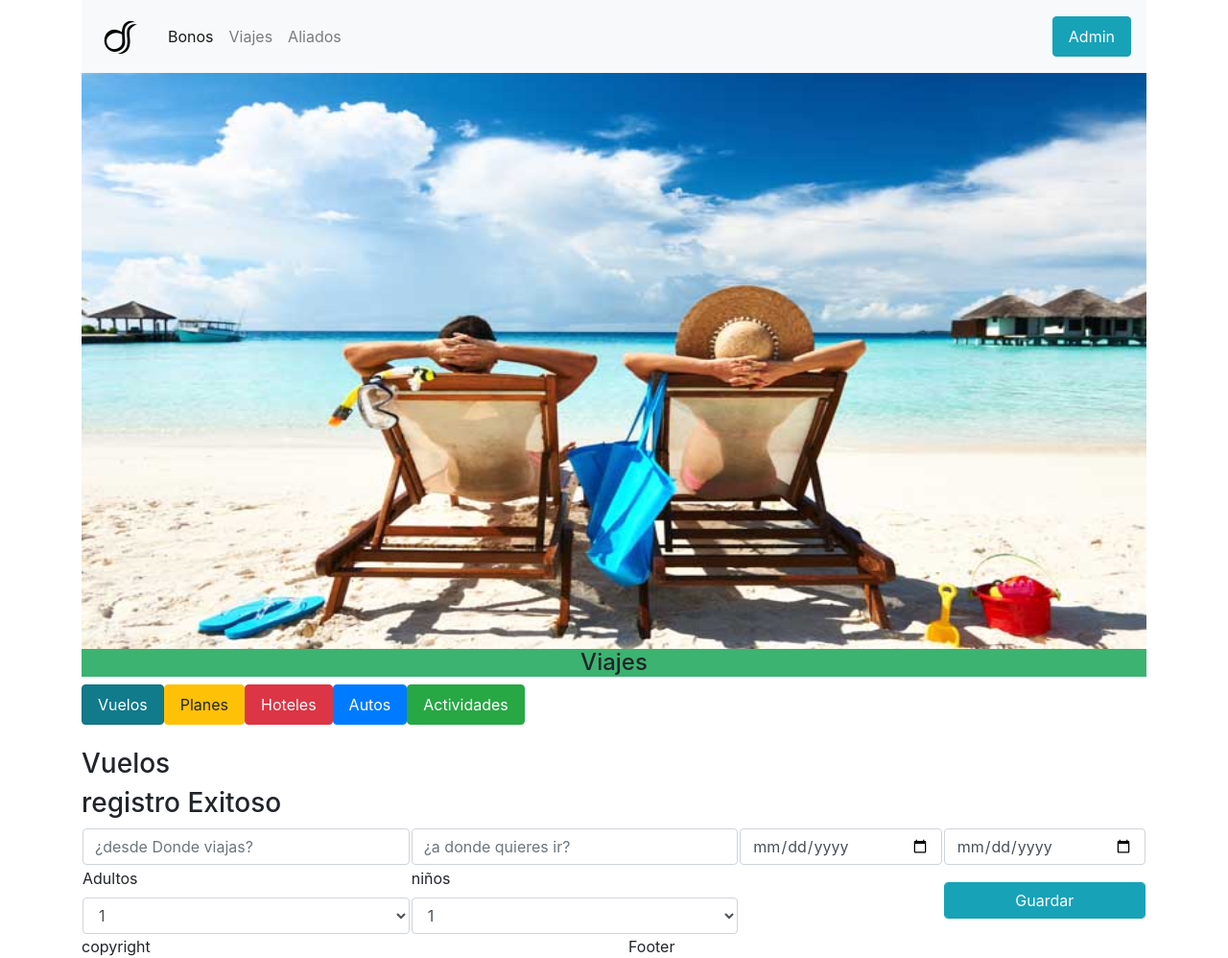
After one commit to BrayanDeveloper/shoper, a Django app: page /viajes/ in a window 1280 px wide. The commit adds this page. Shown: the whole page at 96% size. Run offline with Django 3.2, Linux system fonts and the light colour scheme; parts of the project's set-up code (start-up, migrations or seed data) failed here and were passed over; some libraries are stand-ins or nearby versions.

Commit message:
registro de vuelos desde viajes

```diff
--- a/apps/bonos/urls.py
+++ b/apps/bonos/urls.py
@@ -1,5 +1,5 @@
 from django.urls import path, include
 from apps.bonos.views import index_bonos
 urlpatterns = [
-    path('', index_bonos),
+    path('', index_bonos, name="index_bonos"),
 ]
--- a/apps/viajes/models.py
+++ b/apps/viajes/models.py
@@ -11,11 +11,6 @@ class Vuelo(models.Model):
 	numero_adultos = models.IntegerField(choices=numeroAdulto, default=1)
 	numeroNinos = ((1,'1'),(2,'2'),(1,'1'),(3,'3'),(4,'4'),(5,'5'),(6,'6'),(7,'7'))
 	numero_ninos = models.IntegerField(choices=numeroNinos, default=1)
-	tipo = (('cualquiera','cualquiera'),('economica','economica'),('ejecutiva','ejecutiva'),('primera_clase','primera clase'))
-	tipo_cabina = models.CharField(choices=tipo, default=1, max_length=40)
-	aerolinea = models.CharField(max_length=30)
-	hora_salida = models.TimeField(blank=True)
-	hora_regreso = models.TimeField(blank=True)
 	fecha_vuelo = models.DateField(default=datetime.date.today)
 
 class Plan(models.Model):
--- /dev/null
+++ b/apps/viajes/urls.py
@@ -0,0 +1,5 @@
+from django.urls import path, include
+from apps.viajes.views import index_viajes
+urlpatterns = [
+    path('', index_viajes, name="index_viajes"),
+]
--- a/apps/viajes/views.py
+++ b/apps/viajes/views.py
@@ -1,3 +1,17 @@
 from django.shortcuts import render
+from apps.viajes.models import Vuelo
+# Create your views here.
+def index_viajes(request):
+	if request.method == "POST":
+		desde = request.POST.get('desde')
+		donde = request.POST.get('donde')
+		cuando_viajas = request.POST.get('cuando_viajas')
+		cuando_vuelves = request.POST.get('cuando_vuelves')
+		adultos = request.POST.get('adultos')
+		ninos = request.POST.get('ninos')
 
-# Create your views here.
+		registro = Vuelo(desde=desde, hasta=donde, cuando_viaja=cuando_viajas, cuando_vuelve=cuando_vuelves, numero_adultos=adultos, numero_ninos=ninos)
+		registro.save()
+
+
+	return render(request, 'viajes/index.html', {'registro':'registro Exitoso'})
--- a/shoper/urls.py
+++ b/shoper/urls.py
@@ -21,4 +21,5 @@ urlpatterns = [
     path('', include('apps.muestra.urls'), name="muestra"),
     path('bonos/', include('apps.bonos.urls'), name="bonos"),
     path('aliados/', include('apps.aliados.urls'), name="aliados"),
+    path('viajes/', include('apps.viajes.urls'), name="viajes"),
 ]
--- a/templates/base/base.html
+++ b/templates/base/base.html
@@ -32,7 +32,7 @@
         <a class="nav-link" href="/bonos">Bonos <span class="sr-only">(current)</span></a>
       </li>
       <li class="nav-item">
-        <a class="nav-link" href="">Viajes</a>
+        <a class="nav-link" href="/viajes">Viajes</a>
       </li>
       <!--<li class="nav-item dropdown">
         <a class="nav-link dropdown-toggle" href="#" id="navbarDropdown" role="button" data-toggle="dropdown" aria-haspopup="true" aria-expanded="false">
@@ -49,6 +49,7 @@
         <a class="nav-link" href="/aliados">Aliados</a>
       </li>
     </ul>
+    <a class="nav-link btn btn-info" href="/admin">Admin</a>
     <!--<form class="form-inline my-2 my-lg-0">
       <input class="form-control mr-sm-2" type="search" placeholder="Search" aria-label="Search">
       <button class="btn btn-outline-success my-2 my-sm-0" type="submit">Search</button>
@@ -66,7 +67,16 @@
 	{% endblock %}
 
 	{% block footer %}
-	<h5>Footer</h5>
+	<div class="container">
+    <div class="row">
+      <div class="col-sm-6">
+        copyright
+      </div>
+      <div class="col-sm-6">
+        Footer
+      </div>
+    </div>
+  </div>
 	{% endblock %}
     <!-- Optional JavaScript -->
     <!-- jQuery first, then Popper.js, then Bootstrap JS -->
--- /dev/null
+++ b/templates/viajes/index.html
@@ -0,0 +1,150 @@
+{% extends 'base/base.html' %}
+{% load staticfiles %}
+{% block title %}
+puntos
+{% endblock %}
+{% block content %}
+<div class="container">
+	<div class="row">
+		<div class="col-md-12">
+			<img src="{% static 'img/viajes.jpg' %}" width="100%" height="600px" alt=""><br>
+			<h1 style="text-align: center; background-color: mediumseagreen;"><legend>Viajes</legend></h1>
+
+		</div>
+	</div>
+	<div class="row">
+		<div class="col-sm-12">
+			<ul class="nav md-pills pills-secondary">
+  <li class="nav-item">
+    <a class="nav-link active btn btn-info" data-toggle="tab" href="#panel11" role="tab">Vuelos</a>
+  </li>
+  <li class="nav-item">
+    <a class="nav-link btn btn-warning" data-toggle="tab" href="#panel12" role="tab">Planes</a>
+  </li>
+  <li class="nav-item">
+    <a class="nav-link btn btn-danger" data-toggle="tab" href="#panel13" role="tab">Hoteles</a>
+  </li>
+  <li class="nav-item">
+    <a class="nav-link btn btn-primary" data-toggle="tab" href="#panel14" role="tab">Autos</a>
+  </li>
+  <li class="nav-item">
+    <a class="nav-link btn btn-success" data-toggle="tab" href="#panel15" role="tab">Actividades</a>
+  </li>
+</ul>
+
+<!-- Tab panels -->
+<div class="tab-content pt-0">
+
+  <!--Panel 1-->
+  <div class="tab-pane fade in show active" id="panel11" role="tabpanel">
+    <br>
+
+    <legend><h3>Vuelos</h3></legend>
+    <legend><h3>{{ registro }}</h3></legend>
+    <form action="{% url 'index_viajes' %}" method="post">
+    	{% csrf_token %}
+    	<table width="100%">
+    		<tr>
+    			<td>
+    				<input type="text" class="form-control" placeholder="¿desde Donde viajas?" name="desde">
+    			</td>
+    			<td>
+    				<input type="text" class="form-control" placeholder="¿a donde quieres ir?" name="donde"></td>
+    			</td>
+    			<td><input type="date" class="form-control" placeholder="¿Cuando viajas?" name="cuando_viajas"></td>
+    			<td><input type="date" class="form-control" placeholder="¿Cualdo vuelves?" name="cuando_vuelves"></td>
+    		</tr>
+    		<tr>
+    			<td>
+    				<label for="adultos">Adultos</label>
+    				<select class="form-control"  name="adultos">
+						<option value="1">1</option>
+						<option value="2">2</option>
+						<option value="3">3</option>
+						<option value="4">4</option>
+						<option value="5">5</option>
+						<option value="6">6</option>
+						<option value="7">7</option>
+    				</select>
+    			</td>
+    			<td>
+    				<label for="ninos">niños</label>
+    				<select class="form-control"  name="ninos">
+						<option value="1">1</option>
+						<option value="2">2</option>
+						<option value="3">3</option>
+						<option value="4">4</option>
+						<option value="5">5</option>
+						<option value="6">6</option>
+						<option value="7">7</option>
+    				</select>
+    			</td>
+    			<td>
+
+    			</td>
+    			<td>
+    				<input type="submit" class="btn btn-info form-control" value="Guardar">
+    			</td>
+    		</tr>
+    	</table>
+    </form>
+
+  </div>
+  <!--/.Panel 1-->
+
+  <!--Panel 2-->
+  <div class="tab-pane fade" id="panel12" role="tabpanel">
+    <br>
+
+    <p>Lorem ipsum dolor sit amet, consectetur adipisicing elit. Nihil odit magnam minima, soluta doloribus
+      reiciendis molestiae placeat unde eos molestias. Quisquam aperiam, pariatur. Tempora, placeat ratione
+      porro voluptate odit minima.</p>
+    <p>Lorem ipsum dolor sit amet, consectetur adipisicing elit. Nihil odit magnam minima, soluta doloribus
+      reiciendis molestiae placeat unde eos molestias. Quisquam aperiam, pariatur. Tempora, placeat ratione
+      porro voluptate odit minima.</p>
+
+  </div>
+  <!--/.Panel 2-->
+
+  <!--Panel 3-->
+  <div class="tab-pane fade" id="panel13" role="tabpanel">
+    <br>
+
+    <p>Lorem ipsum dolor sit amet, consectetur adipisicing elit. Nihil odit magnam minima, soluta doloribus
+      reiciendis molestiae placeat unde eos molestias. Quisquam aperiam, pariatur. Tempora, placeat ratione
+      porro voluptate odit minima.</p>
+
+  </div>
+  <!--/.Panel 3-->
+
+  <!--Panel 4-->
+  <div class="tab-pane fade" id="panel15" role="tabpanel">
+    <br>
+
+    <p>Lorem5 ipsum dolor sit amet, consectetur adipisicing elit. Nihil odit magnam minima, soluta doloribus
+      reiciendis molestiae placeat unde eos molestias. Quisquam aperiam, pariatur. Tempora, placeat ratione
+      porro voluptate odit minima.</p>
+    <p>Lorem ipsum dolor sit amet, consectetur adipisicing elit. Nihil odit magnam minima, soluta doloribus
+      reiciendis molestiae placeat unde eos molestias. Quisquam aperiam, pariatur. Tempora, placeat ratione
+      porro voluptate odit minima.</p>
+
+  </div>
+  <!--/.Panel 4-->
+
+  <div class="tab-pane fade" id="panel14" role="tabpanel">
+    <br>
+
+    <p>Lorem ipsum dolor sit amet, consectetur adipisicing elit. Nihil odit magnam minima, soluta doloribus
+      reiciendis molestiae placeat unde eos molestias. Quisquam aperiam, pariatur. Tempora, placeat ratione
+      porro voluptate odit minima.</p>
+    <p>Lorem ipsum dolor sit amet, consectetur adipisicing elit. Nihil odit magnam minima, soluta doloribus
+      reiciendis molestiae placeat unde eos molestias. Quisquam aperiam, pariatur. Tempora, placeat ratione
+      porro voluptate odit minima.</p>
+
+  </div>
+
+</div>
+		</div>
+	</div>
+</div>
+{% endblock %}
```
Also changed, not shown: apps/aliados/migrations/0002_auto_20190328_2235.py (added), apps/viajes/migrations/0006_auto_20190328_2235.py (added), db.sqlite3, static/img/cucuta.jpeg (added), static/img/cucuta_MzIZwVl.jpeg (added), static/img/viajes.jpg (added).
